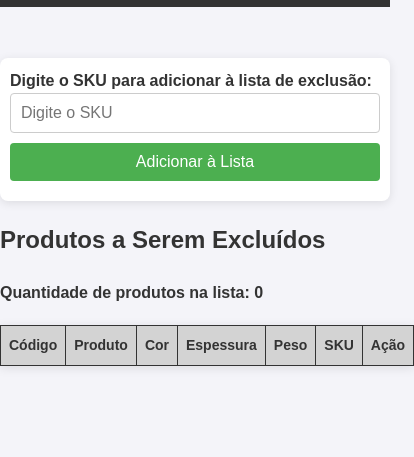
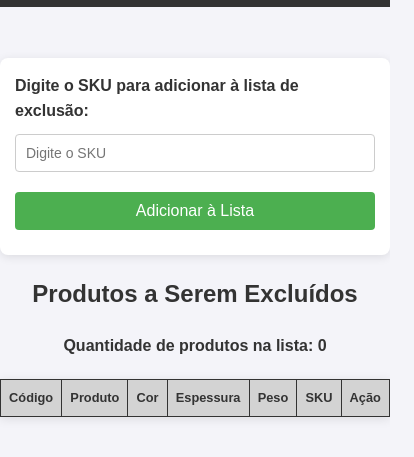
Before and after one commit to matheusfonsecabjj/saida, a plain HTML site: page index.html in a window 390 px wide. Shown: the part 81-538 px from the top of the page, 414 px wide, since content can reach past the window. Drawn offline with Linux system fonts and the light colour scheme.

Commit message:
Update skuu.css

```diff
--- a/skuu.css
+++ b/skuu.css
@@ -18,6 +18,7 @@ body {
 h2 {
     color: #333;
     margin-bottom: 20px;
+    text-align: center;
 }
 
 /* Estilos para o filtro de SKU */
@@ -27,20 +28,26 @@ h2 {
     border-radius: 8px;
     margin-bottom: 20px;
     box-shadow: 0 2px 10px rgba(0, 0, 0, 0.1);
+    display: flex;
+    flex-wrap: wrap;
+    justify-content: center;
+    gap: 10px;
 }
 
 .filter-container label {
     font-weight: bold;
     margin-right: 10px;
+    align-self: center;
 }
 
 .filter-container input {
     padding: 10px;
-    margin-right: 10px;
     font-size: 16px;
     border: 1px solid #ccc;
     border-radius: 4px;
-    width: 250px;
+    flex: 1;
+    min-width: 200px;
+    max-width: 400px;
 }
 
 .filter-container button {
@@ -54,7 +61,7 @@ h2 {
 }
 
 .filter-container button:hover {
-    background-color: #4CAF50;
+    background-color: #45a049;
 }
 
 /* Exibição da quantidade de produtos */
@@ -63,6 +70,7 @@ h2 {
     font-size: 18px;
     font-weight: bold;
     color: #333;
+    text-align: center;
 }
 
 /* Estilos da tabela */
@@ -78,11 +86,13 @@ h2 {
     padding: 12px;
     border: 1px solid #333;
     text-align: left;
+    font-size: 1rem; /* Tamanho relativo */
 }
 
 #tabelaProdutosExclusao th {
     background-color: #d3d3d3;
     font-weight: bold;
+    text-align: center;
 }
 
 #tabelaProdutosExclusao tr:nth-child(even) {
@@ -113,16 +123,18 @@ h2 {
     font-size: 16px;
     margin-top: 20px;
     display: none; /* Inicialmente escondido */
+    text-align: center;
 }
 
 #btnExcluirTodos:hover {
     background-color: #c82333;
 }
 
-/* Responsividade */
+/* Responsividade para telas menores */
 @media (max-width: 768px) {
     .filter-container {
-        padding: 10px;
+        flex-direction: column;
+        align-items: center;
     }
 
     .filter-container input, .filter-container button {
@@ -131,15 +143,27 @@ h2 {
     }
 
     #tabelaProdutosExclusao th, #tabelaProdutosExclusao td {
-        font-size: 14px;
+        font-size: 0.9rem;
         padding: 8px;
-    }
-
-    #tabelaProdutosExclusao {
-        font-size: 14px;
     }
 
     #quantidadeExcluidos {
         font-size: 16px;
     }
 }
+
+/* Responsividade para telas muito pequenas */
+@media (max-width: 480px) {
+    .filter-container input {
+        font-size: 14px;
+    }
+
+    #tabelaProdutosExclusao th, #tabelaProdutosExclusao td {
+        font-size: 0.8rem;
+    }
+
+    #btnExcluirTodos {
+        font-size: 14px;
+        padding: 8px 16px;
+    }
+}
```
